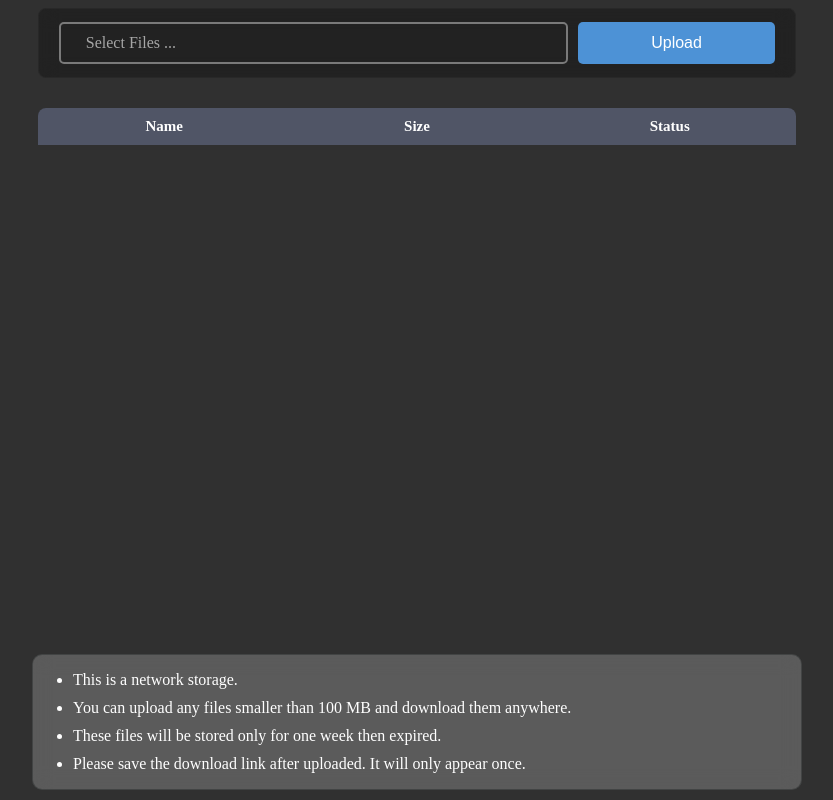
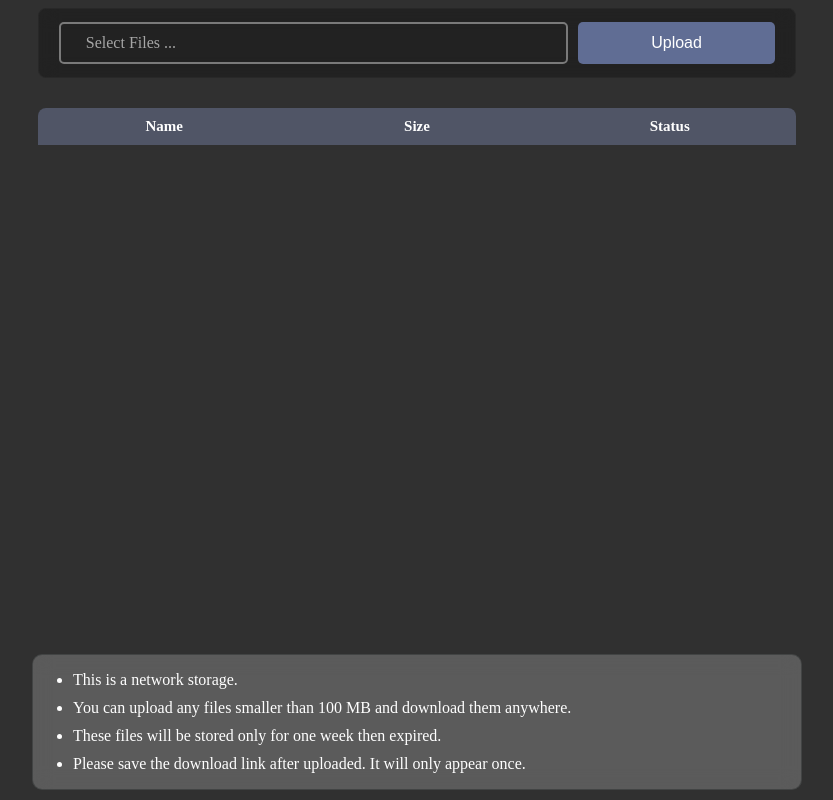
Before and after one commit to chai-mi/edgestore, a website: page public/index.html in a window 1280 px wide. Shown: the whole page, without its empty margins (223-1056 px from the left). Drawn offline with Linux system fonts and the dark colour scheme.

Commit message:
update: button color correction

```diff
--- a/public/style.css
+++ b/public/style.css
@@ -102,12 +102,12 @@
     }
 
     .uploadButton {
-        background: rgb(77, 146, 214);
+        background: rgb(96, 109, 148);
         color: rgb(255, 255, 255);
     }
 
     .uploadButton:hover {
-        background: rgb(107, 174, 241);
+        background: rgb(147, 159, 197);
     }
 
     .uploadButton:active {
```
